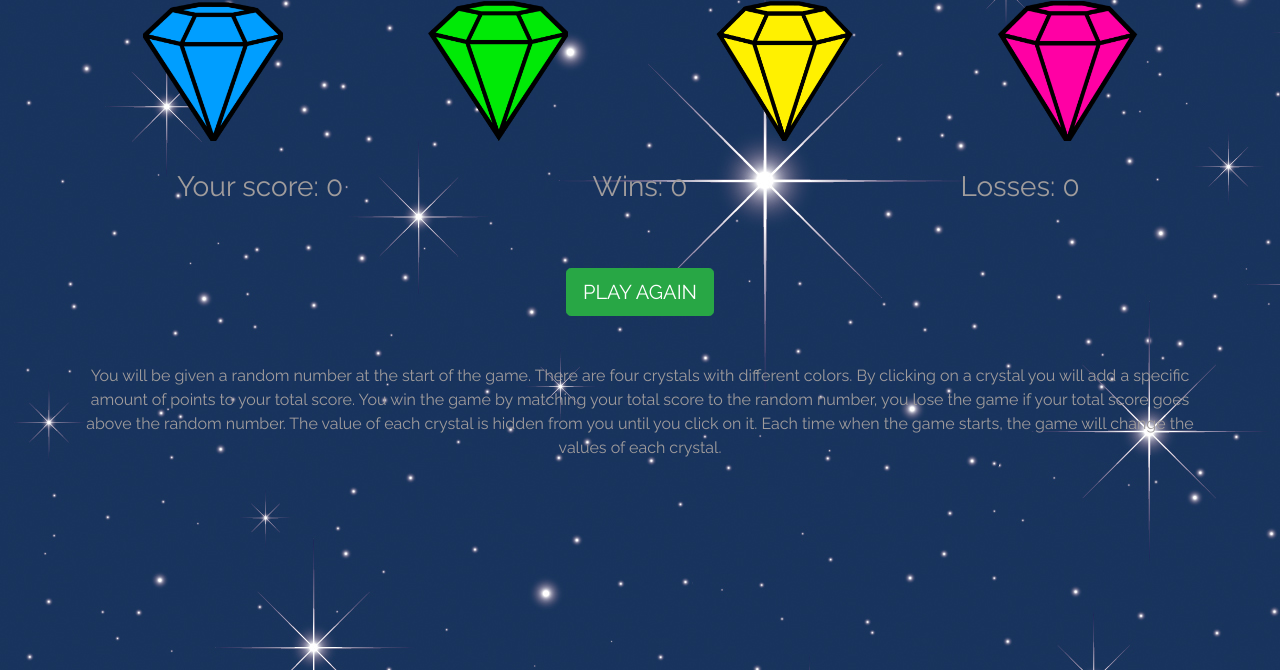
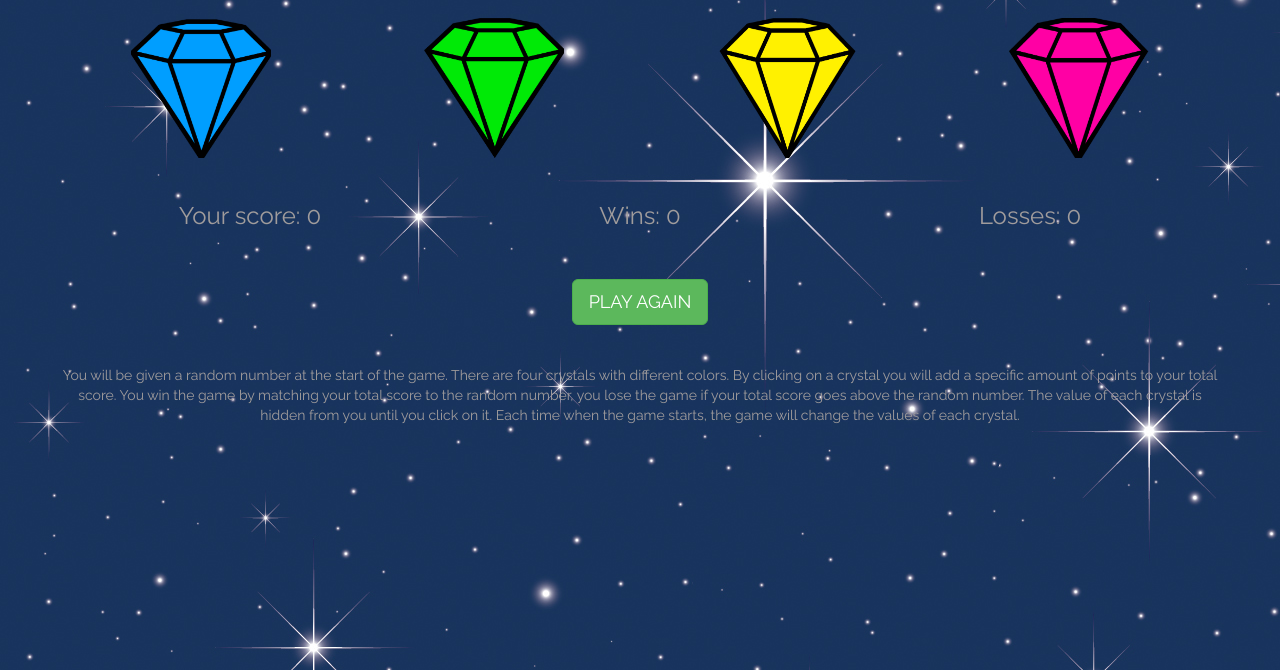
Before and after one commit to IliyanaStef/unit-4-game, a plain HTML site: page index.html in a window 1280 px wide. Shown: the part 130-800 px from the top of the page. Drawn offline with nearby package versions, Linux system fonts and the light colour scheme.

Commit message:
small updates

```diff
--- a/index.html
+++ b/index.html
@@ -7,7 +7,7 @@
     <title>Crystals Collectors  Game</title>
     <meta name="viewport" content="width=device-width, initial-scale=1">
     <link rel="stylesheet" type="text/css" media="screen" href="./assets/css/reset.css" />
-    <link rel="stylesheet" href="https://stackpath.bootstrapcdn.com/bootstrap/4.1.3/css/bootstrap.min.css" integrity="sha384-MCw98/SFnGE8fJT3GXwEOngsV7Zt27NXFoaoApmYm81iuXoPkFOJwJ8ERdknLPMO" crossorigin="anonymous">
+    <link rel="stylesheet" href="https://maxcdn.bootstrapcdn.com/bootstrap/3.3.7/css/bootstrap.min.css" integrity="sha384-BVYiiSIFeK1dGmJRAkycuHAHRg32OmUcww7on3RYdg4Va+PmSTsz/K68vbdEjh4u" crossorigin="anonymous">
     <link rel="stylesheet" type="text/css" media="screen" href="./assets/css/style.css" />
     <script src="https://cdnjs.cloudflare.com/ajax/libs/jquery/3.2.1/jquery.min.js"></script>
     <script src="./assets/javascript/game.js"></script>
@@ -24,16 +24,16 @@
     <div class="container">
             <div class="row">
                 <div class="col-xs-6 col-sm-6 col-md-3 col-lg-3">
-                    <img class="crystalimg rounded mx-auto d-block" id="blue" src="assets/images/blue-crystal.png" alt="Blue Crystal"/>
+                    <img class="crystalimg mx-auto" id="blue" src="assets/images/blue-crystal.png" alt="Blue Crystal"/>
                 </div>
                 <div class="col-xs-6 col-sm-6 col-md-3 col-lg-3">
-                    <img class="crystalimg rounded mx-auto d-block" id="green" src="assets/images/green-crystal.png" alt="Green Crystal"/>
+                    <img class="crystalimg mx-auto" id="green" src="assets/images/green-crystal.png" alt="Green Crystal"/>
                 </div>
                 <div class="col-xs-6 col-sm-6 col-md-3 col-lg-3">
-                    <img class="crystalimg rounded mx-auto d-block" id="yellow" src="assets/images/yellow-crystal.png" alt="Yellow Crystal"/>
+                    <img class="crystalimg mx-auto" id="yellow" src="assets/images/yellow-crystal.png" alt="Yellow Crystal"/>
                 </div>
                 <div class="col-xs-6 col-sm-6 col-md-3 col-lg-3">
-                    <img class="crystalimg rounded mx-auto d-block" id="pink" src="assets/images/pink-crystal.png" alt="Pink Crystal"/>
+                    <img class="crystalimg mx-auto" id="pink" src="assets/images/pink-crystal.png" alt="Pink Crystal"/>
                 </div>
             </div>
             <br>
@@ -48,7 +48,6 @@
                     <h3 class="score">Losses: <span id="losses"></span></h3>
                 </div>
             </div>
-            <br>
             <div class="row">
                 <div class="col-12 button">
                     <h3 id="result"></h3>
@@ -63,6 +62,7 @@
                     <p>You will be given a random number at the start of the game. There are four crystals with different colors. By clicking on a crystal you will add a specific amount of points to your total score. You win the game by matching your total score to the random number, you lose the game if your total score goes above the random number. The value of each crystal is hidden from you until you click on it.  Each time when the game starts, the game will change the values of each crystal.</p>
                 </div>
             </div>
+            <br>
     </div>
 
 </body>
```
